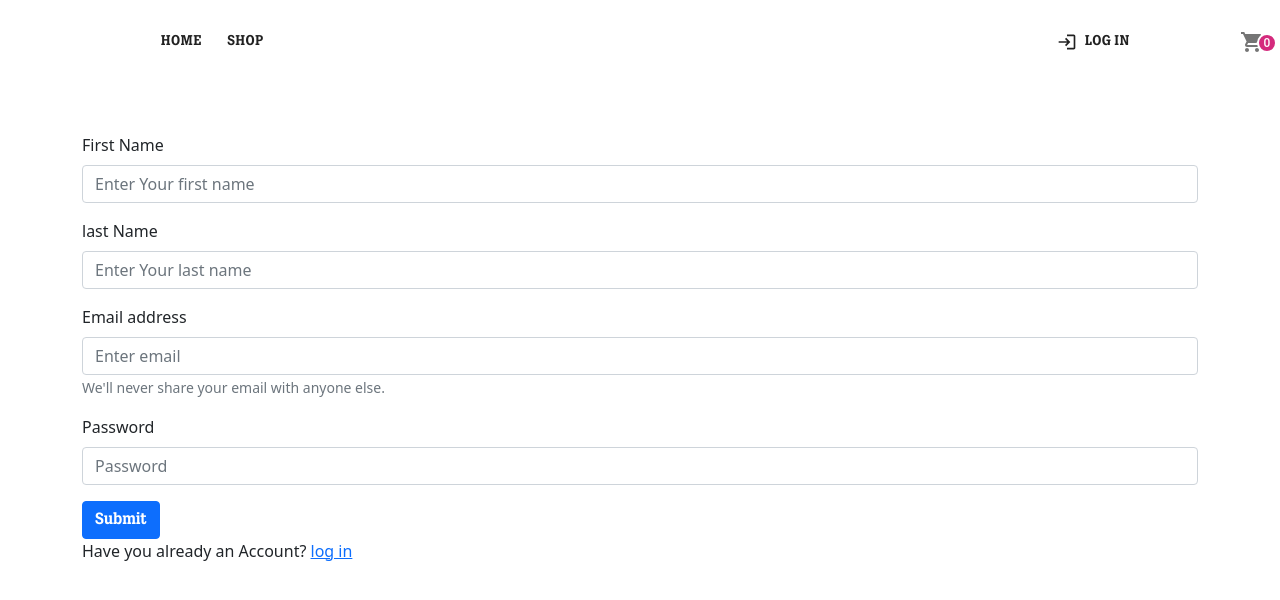
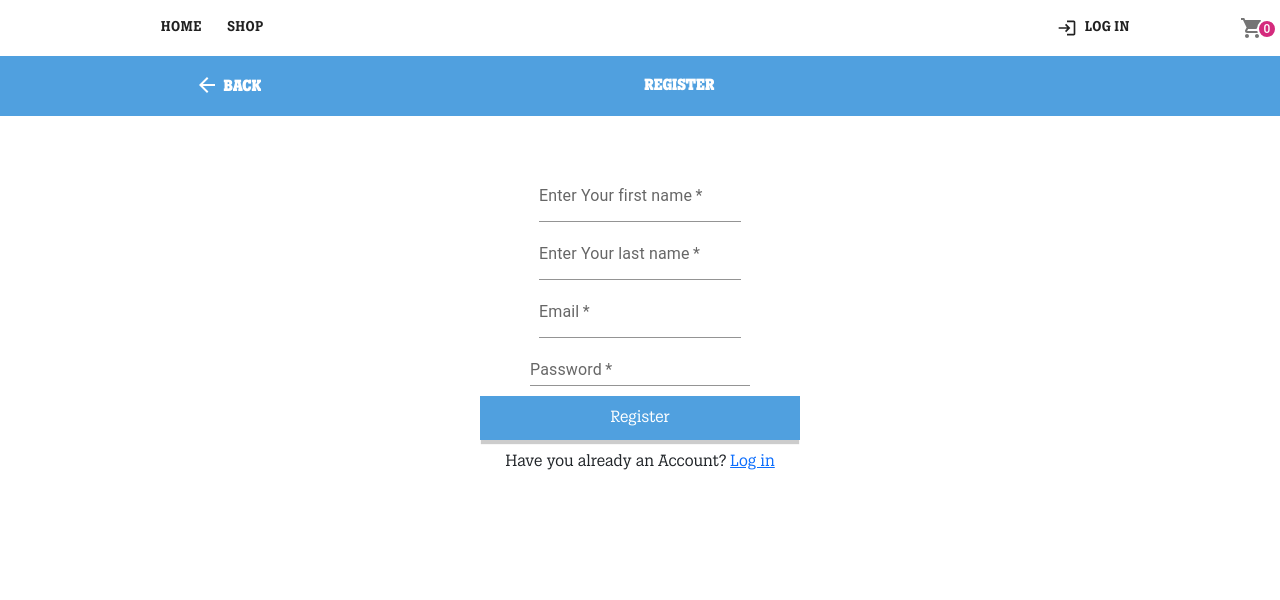
Before and after one commit to mohammadalnajar/React-Project, a React (Create React App) app in the folder client/: page /register in a window 1280 px wide. Shown: the top 600 px of the page. Built offline with nearby package versions, Linux system fonts and the light colour scheme.

Commit message:
register form done

```diff
--- /dev/null
+++ b/client/src/Styles/RegisterForm.css
@@ -0,0 +1,23 @@
+.register-btn {
+  width: 100%;
+  border: 0;
+  background-color: #50a0df;
+  color: #ffff;
+  margin: 10px 0px;
+  padding: 10px 0px;
+  box-shadow: 0px 5px 1px -1px rgba(0, 0, 0, 0.2);
+  transition: transform 0.7s ease box-shadow 0.7s ease;
+}
+
+.register-btn:active,
+.register-btn:hover {
+  transform: translateY(2px);
+  box-shadow: none;
+}
+.register-form {
+  font-family: 'tele-reg';
+}
+#standard-required {
+  margin: 5px 0px;
+  font-family: 'tele-reg';
+}
--- a/client/src/components/Header.js
+++ b/client/src/components/Header.js
@@ -14,8 +14,10 @@ export const Header = ({ page }) => {
       </div>
       {page === 'ShopPage' ? (
         <div>All smartphones</div>
+      ) : page === 'CheckOutPage' ? (
+        <div>Your Shop Cart</div>
       ) : (
-        <div>Your Shop Cart</div>
+        <div>Register</div>
       )}
       <div></div>
     </div>
--- a/client/src/components/LoginButton.js
+++ b/client/src/components/LoginButton.js
@@ -1,15 +1,18 @@
 import React from 'react';
 import LoginIcon from '@mui/icons-material/Login';
-import { Grid, Button } from '@material-ui/core';
+import { Button } from '@material-ui/core';
 import { Link } from 'react-router-dom';
 import { useStyles } from '../Styles/ClassesForStyles';
 import { useHistory } from 'react-router-dom';
 export const LoginButton = ({ page }) => {
   const classes = useStyles();
   const { location } = useHistory();
+  console.log(location);
   return (
     <>
-      <Grid className='my-4'>
+      {location.pathname === '/login' ? (
+        ''
+      ) : (
         <Link
           to={{
             pathname: '/login',
@@ -23,7 +26,7 @@ export const LoginButton = ({ page }) => {
               : 'Log in'}
           </Button>
         </Link>
-      </Grid>
+      )}
     </>
   );
 };
--- a/client/src/components/RegisterForm.js
+++ b/client/src/components/RegisterForm.js
@@ -1,9 +1,11 @@
 import React, { useContext, useEffect, useState } from 'react';
-import { Link, Redirect } from 'react-router-dom';
+import { Link, Redirect, useHistory } from 'react-router-dom';
 import { Form, Button } from 'react-bootstrap';
 import { RegisterDoneModal } from './RegisterDoneModal';
 import { GlobalContext } from '../context/global/GlobalContext';
-
+import TextField from '@mui/material/TextField';
+import { Grid } from '@material-ui/core';
+import '../Styles/RegisterForm.css';
 export const RegisterForm = () => {
   const { resetError } = useContext(GlobalContext);
 
@@ -41,61 +43,79 @@ export const RegisterForm = () => {
   useEffect(() => {
     resetError();
   }, []);
+  const { location } = useHistory();
+
   return (
     <>
-      <Form onSubmit={(e) => registerUser(e, fName, lName, email, password)}>
-        <Form.Group className='mb-3'>
-          <Form.Label>First Name</Form.Label>
-          <Form.Control
+      <Grid
+        className='register-form'
+        item
+        xs={6}
+        onSubmit={(e) => registerUser(e, fName, lName, email, password)}
+        container
+        justifyContent='center'
+      >
+        <Grid container justifyContent='center' item xs={12}>
+          <TextField
+            required
             onChange={(e) => setFName(e.target.value)}
-            type='text'
-            placeholder='Enter Your first name'
             value={fName}
+            id='standard-required'
+            label='Enter Your first name'
+            variant='standard'
+          />
+        </Grid>
+        <Grid container justifyContent='center' item xs={12}>
+          <TextField
             required
+            onChange={(e) => setLName(e.target.value)}
+            value={lName}
+            id='standard-required'
+            label='Enter Your last name'
+            variant='standard'
           />
-        </Form.Group>
-        <Form.Group className='mb-3'>
-          <Form.Label>last Name</Form.Label>
-          <Form.Control
-            onChange={(e) => setLName(e.target.value)}
-            type='text'
-            placeholder='Enter Your last name'
-            value={lName}
+        </Grid>
+        <Grid container justifyContent='center' item xs={12}>
+          <TextField
             required
+            id='standard-required'
+            label='Email'
+            variant='standard'
+            onChange={(e) => setEmail(e.target.value)}
           />
-        </Form.Group>
-        <Form.Group className='mb-3'>
-          <Form.Label>Email address</Form.Label>
-          <Form.Control
-            onChange={(e) => setEmail(e.target.value)}
-            type='email'
-            placeholder='Enter email'
-            value={email}
+        </Grid>
+        <Grid container justifyContent='center' item xs={12}>
+          <TextField
             required
+            onChange={(e) => setPassword(e.target.value)}
+            value={password}
+            id='standard-password-input'
+            label='Password'
+            type='password'
+            autoComplete='current-password'
+            variant='standard'
           />
-          <Form.Text className='text-muted'>
-            We'll never share your email with anyone else.
-          </Form.Text>
-        </Form.Group>
-
-        <Form.Group className='mb-3'>
-          <Form.Label>Password</Form.Label>
-          <Form.Control
-            onChange={(e) => setPassword(e.target.value)}
-            type='password'
-            placeholder='Password'
-            value={password}
-            required
-          />
-        </Form.Group>
-
-        <Button variant='primary' type='submit'>
-          Submit
-        </Button>
-        <p>
-          Have you already an Account? <Link to='/login'> log in </Link>
-        </p>
-      </Form>
+        </Grid>
+        <Grid container justifyContent='center' item xs={6}>
+          <button className='register-btn' type='submit'>
+            Register
+          </button>
+        </Grid>
+        <Grid container justifyContent='center' item xs={12}>
+          <p>
+            Have you already an Account?{' '}
+            <Link
+              to={{
+                pathname: '/login',
+                state: { from: location.pathname },
+              }}
+            >
+              {' '}
+              Log in{' '}
+            </Link>
+          </p>
+        </Grid>
+      </Grid>
 
       <RegisterDoneModal
         show={modalShow}
--- a/client/src/pages/RegisterPage.js
+++ b/client/src/pages/RegisterPage.js
@@ -1,11 +1,15 @@
+import { Grid } from '@material-ui/core';
 import React from 'react';
-import { Container } from 'react-bootstrap';
+import { Header } from '../components/Header';
 import { RegisterForm } from '../components/RegisterForm';
 
 export const RegisterPage = () => {
   return (
-    <Container className='mt-5'>
-      <RegisterForm />
-    </Container>
+    <>
+      <Header page='RegisterPage' />
+      <Grid container item xs={12} justifyContent='center' className='my-5'>
+        <RegisterForm />
+      </Grid>
+    </>
   );
 };
```
